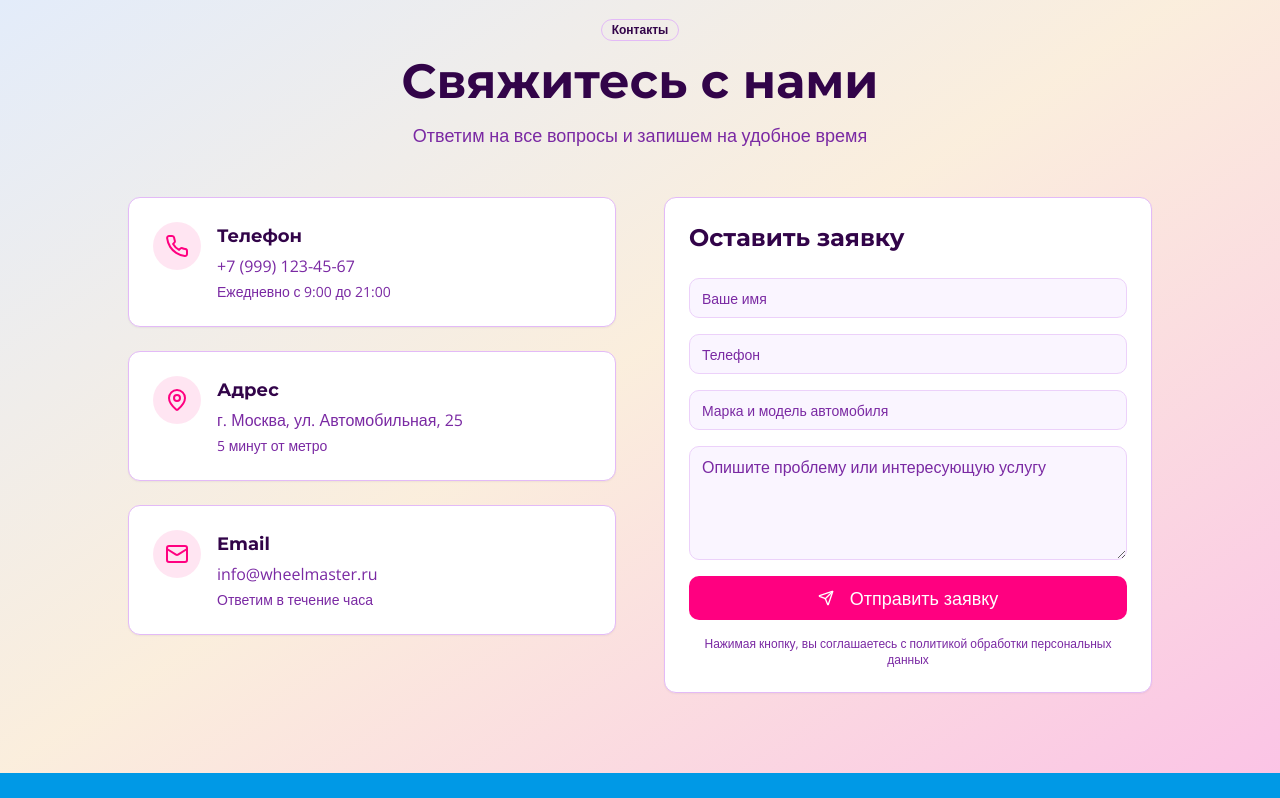
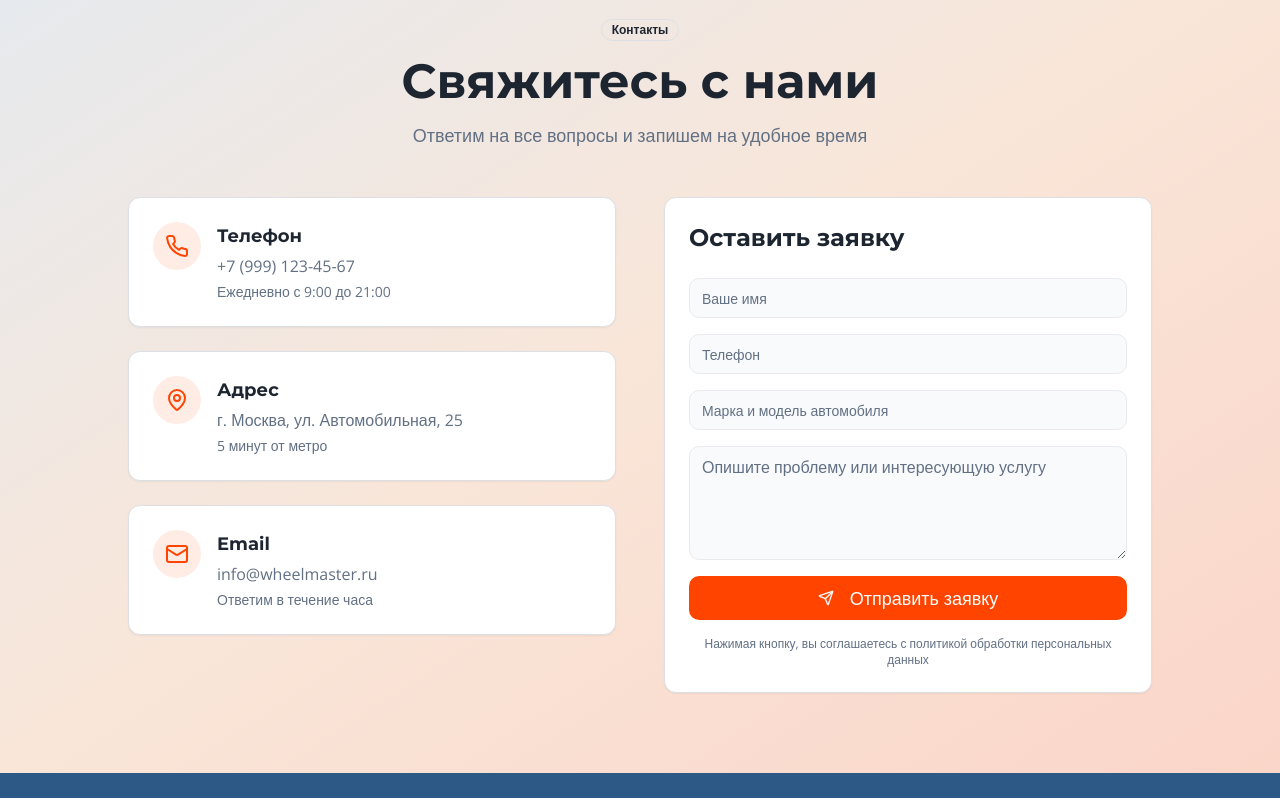
Before and after one commit to pr-poehali-dev/powder-coating-wheels, a React (Vite) app: page / in a window 1280 px wide. Shown: the part 4220-5018 px from the top of the page. Built offline with nearby package versions, Linux system fonts and the light colour scheme.

Commit message:
Стиль: мужественный дизайн

```diff
--- a/src/index.css
+++ b/src/index.css
@@ -6,33 +6,33 @@
 
 @layer base {
   :root {
-    --background: 270 100% 98%;
-    --foreground: 280 90% 15%;
+    --background: 210 20% 98%;
+    --foreground: 215 25% 15%;
 
     --card: 0 0% 100%;
-    --card-foreground: 280 90% 15%;
+    --card-foreground: 215 25% 15%;
 
     --popover: 0 0% 100%;
-    --popover-foreground: 280 90% 15%;
+    --popover-foreground: 215 25% 15%;
 
-    --primary: 330 100% 50%;
+    --primary: 16 100% 50%;
     --primary-foreground: 0 0% 100%;
 
-    --secondary: 200 100% 45%;
+    --secondary: 210 50% 35%;
     --secondary-foreground: 0 0% 100%;
 
-    --muted: 270 100% 95%;
-    --muted-foreground: 280 60% 40%;
+    --muted: 210 20% 94%;
+    --muted-foreground: 215 15% 45%;
 
-    --accent: 45 100% 55%;
-    --accent-foreground: 280 90% 15%;
+    --accent: 25 95% 53%;
+    --accent-foreground: 0 0% 100%;
 
-    --destructive: 0 100% 60%;
+    --destructive: 0 85% 55%;
     --destructive-foreground: 0 0% 100%;
 
-    --border: 280 80% 85%;
-    --input: 280 80% 90%;
-    --ring: 330 100% 50%;
+    --border: 215 15% 88%;
+    --input: 215 15% 92%;
+    --ring: 16 100% 50%;
 
     --radius: 0.75rem;
 
```
